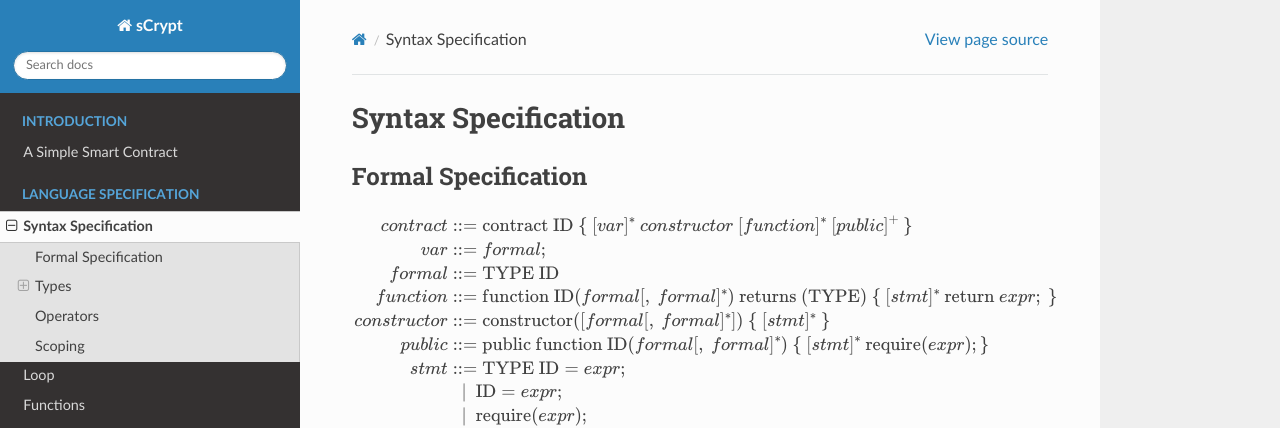
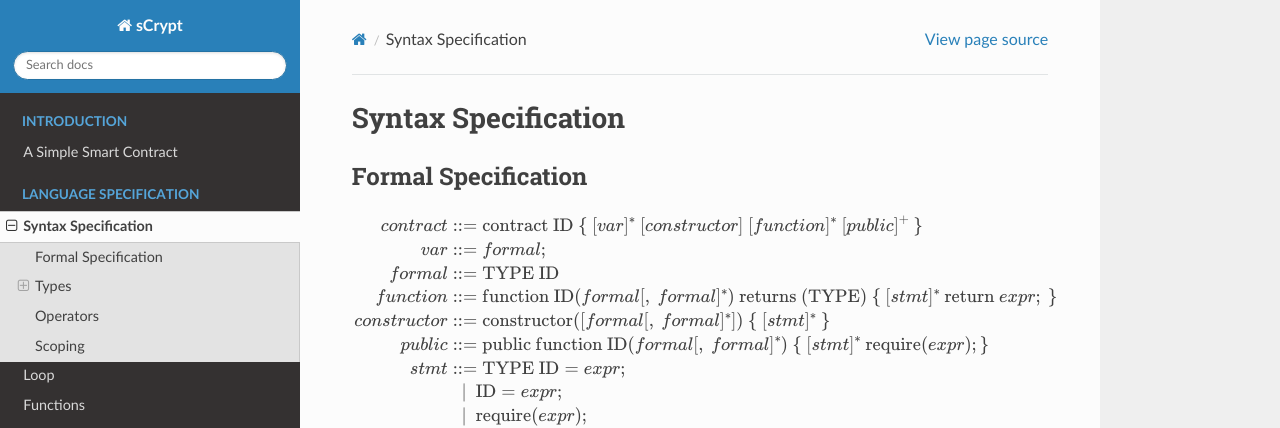
Before and after one commit to sCrypt-Inc/specification, a Sphinx documentation site: the page built from docs/syntax.rst, in a window 1280 px wide and 900 px high. Shown: the top 428 px of the window. Built offline with Sphinx 7.4.7 and the Read the Docs theme 2.0.0, drawn with Linux system fonts in a browser that asks for light colours; some of the changed text lies outside the part shown.

```diff
--- a/docs/syntax.rst
+++ b/docs/syntax.rst
@@ -7,7 +7,7 @@ Formal Specification
 .. math::
 
     \begin{align*}
-    contract &::= \mathrm{contract}\ \mathrm{ID}\ \{\ [var]^*\ constructor\ [function]^*\ [public]^+\ \}\\
+    contract &::= \mathrm{contract}\ \mathrm{ID}\ \{\ [var]^*\ [constructor]\ [function]^*\ [public]^+\ \}\\
     var &::= formal;\\
     formal &::= \mathrm{TYPE}\ \mathrm{ID}\\
     function &::= \mathrm{function}\ \mathrm{ID}(formal[,\ formal]^*)\ \mathrm{returns}\ (\mathrm{TYPE})\ \{\ [stmt]^*\ \mathrm{return}\ expr;\ \}\\
```
